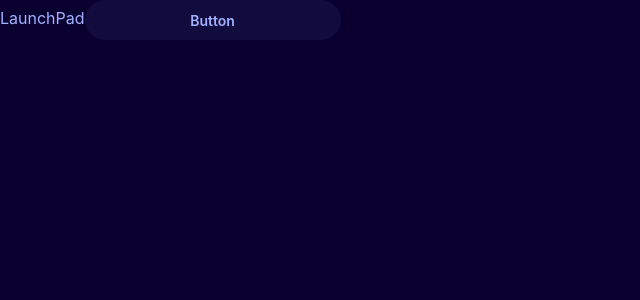
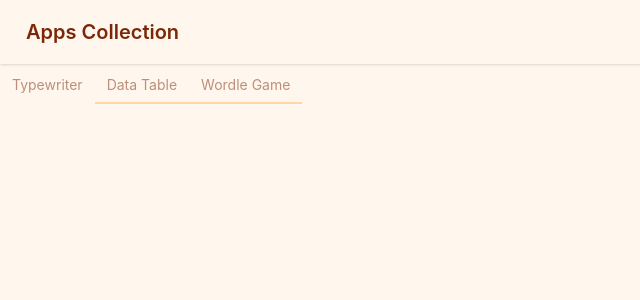
Before and after one commit to ruberuvalcaba/apps-collection, a React (Vite) app: page / in a window 1280 px wide. Shown: the top 300 px of the page, without its empty margins (0-640 px from the left). Built offline with nearby package versions, Linux system fonts and the light colour scheme.

Commit message:
Configurations

```diff
--- a/src/App.css
+++ b/src/App.css
@@ -1,5 +1,5 @@
 @import "tailwindcss";
 @plugin "daisyui" {
-  /* themes: caramellatte --default; */
-  themes: synthwave --default;
+  themes: caramellatte --default;
+  /* themes: synthwave --default; */
 }
--- /dev/null
+++ b/src/components/Tabs.tsx
@@ -0,0 +1,43 @@
+import Typewriter from "./Typewriter";
+import DataTable from "./DataTable";
+import WordleGame from "./WordleGame";
+import { mockColumsData, mockRowsData } from "../mockData";
+
+const tabsList = [
+  { name: "Typewriter", component: <Typewriter /> },
+  {
+    name: "Data Table",
+    component: <DataTable data={mockRowsData} columns={mockColumsData} />,
+  },
+  { name: "Wordle Game", component: <WordleGame /> },
+];
+
+const Tabs = ({
+  onTabChange,
+  activeTab,
+}: {
+  onTabChange: (tab: string) => void;
+  activeTab: string;
+}) => {
+  return (
+    <div role="tablist" className="tabs tabs-lift">
+      {tabsList.map((tab, index) => (
+        <>
+          <a
+            key={`${index}-${tab.name}`}
+            role="tab"
+            className={`tab ${tab.name === activeTab ? "tab-active" : ""}`}
+            onClick={() => onTabChange(tab.name)}
+          >
+            {tab.name}
+          </a>
+          <div className="tab-content bg-base-100 border-base-300 p-6">
+            {tab.name === activeTab ? tab.component : null}
+          </div>
+        </>
+      ))}
+    </div>
+  );
+};
+
+export default Tabs;
--- a/src/pages/launchPad/LaunchPad.tsx
+++ b/src/pages/launchPad/LaunchPad.tsx
@@ -1,10 +1,18 @@
-import React from "react";
+import { useState } from "react";
+import Tabs from "../../components/Tabs";
 
 const LaunchPad = () => {
+  const [activeTab, setActiveTab] = useState<string>("");
+  const handleTabChange = (tab: string) => {
+    setActiveTab(tab);
+  };
   return (
-    <div>
-      LaunchPad<button className="btn w-64 rounded-full">Button</button>
-    </div>
+    <>
+      <div className="navbar bg-base-100 shadow-sm">
+        <a className="btn btn-ghost text-xl">Apps Collection</a>
+      </div>
+      <Tabs onTabChange={handleTabChange} activeTab={activeTab} />
+    </>
   );
 };
 
```
Also changed, not shown: src/constants/index.ts (added).
